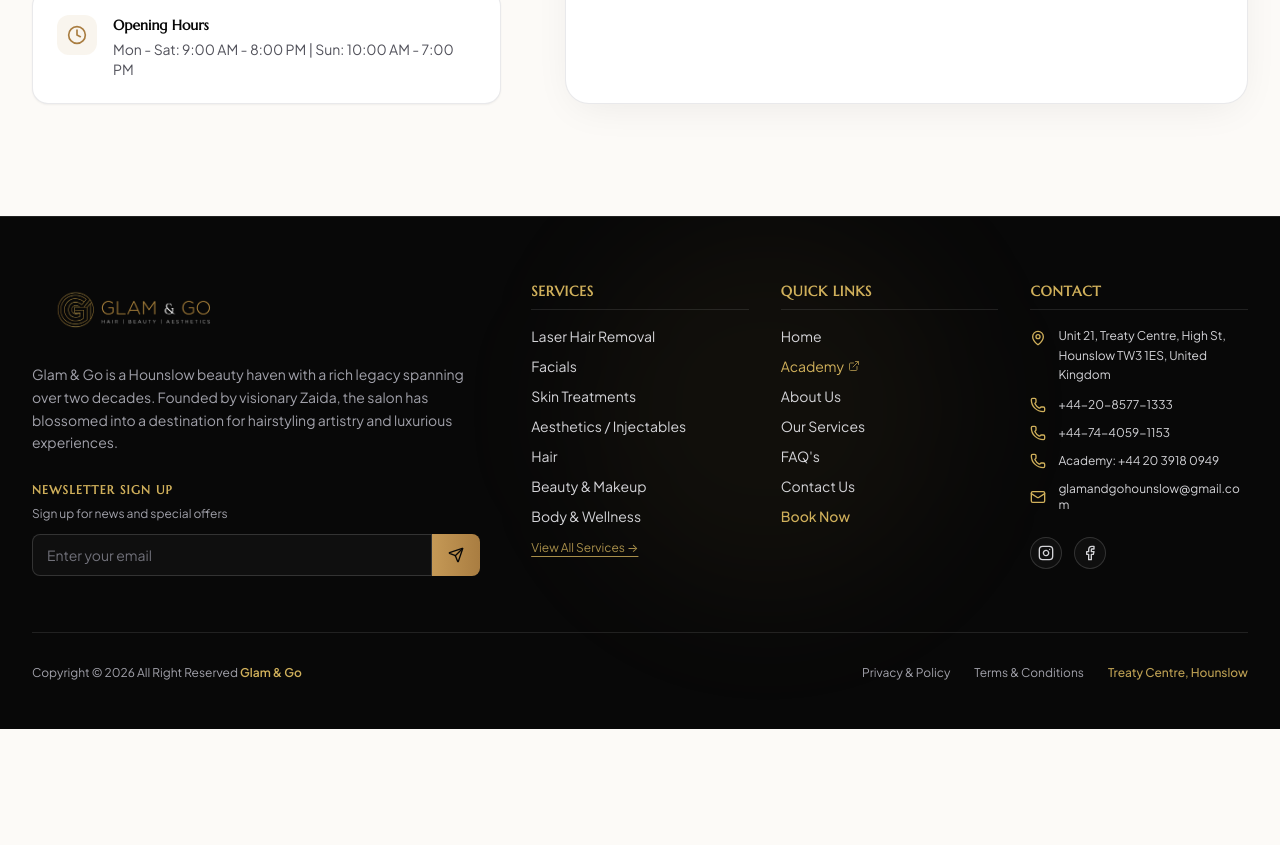
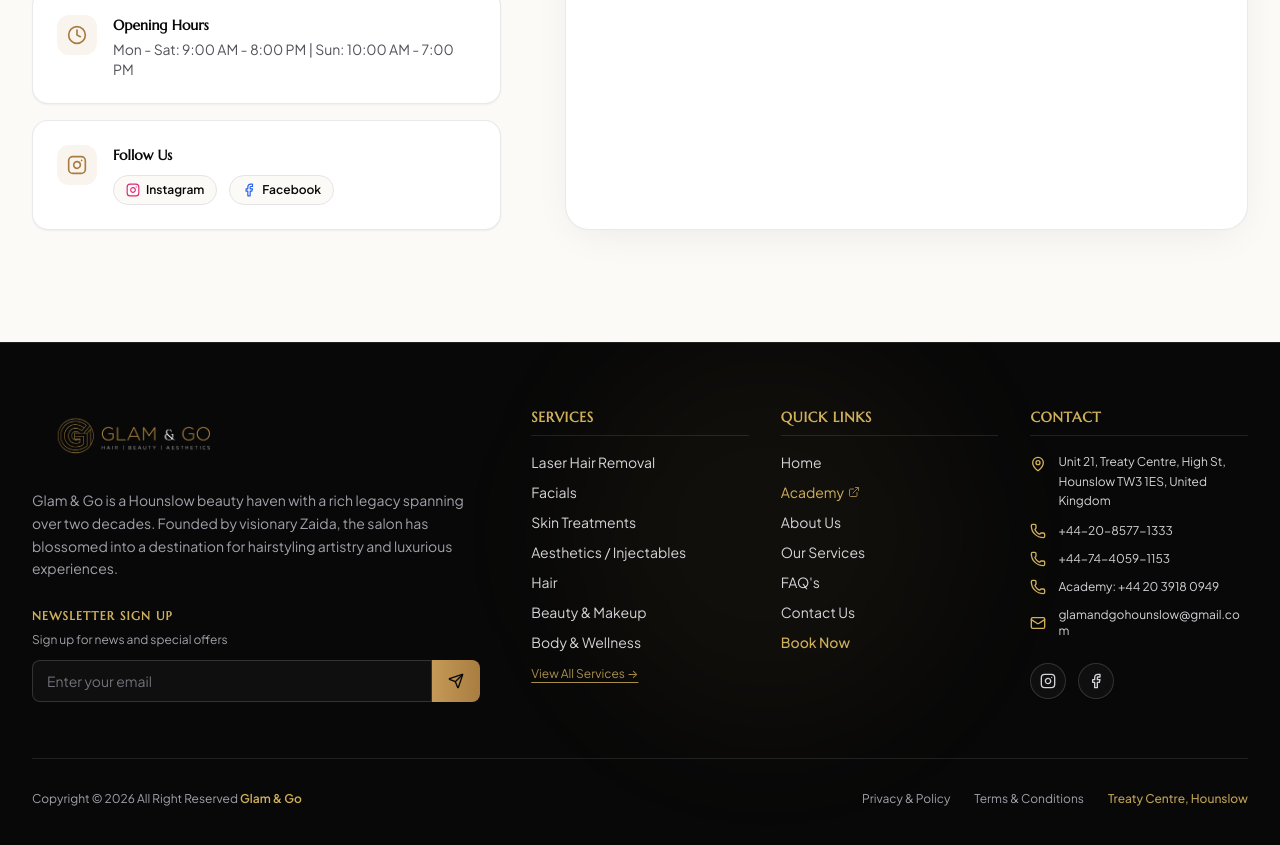
Before and after one commit to Arnav-Sharma437/Glam-Go-Salon, a Next.js app: page /contact in a window 1280 px wide. Shown: the part 1360-2205 px from the top of the page. Before the commit the page ends 2089 px from the top, so only its background shows below. Built offline with nearby package versions, Linux system fonts and the light colour scheme; a web font is replaced by a local one.

Commit message:
feat: attach official Instagram and Facebook links across Footer, Contact and siteContent

```diff
--- a/src/app/contact/page.tsx
+++ b/src/app/contact/page.tsx
@@ -13,6 +13,8 @@
   MessageCircle,
   Navigation,
   Calendar,
+  Instagram,
+  Facebook,
 } from "lucide-react";
 import { SITE_INFO, BOOKING_LINKS } from "@/data/siteContent";
 
@@ -231,6 +233,36 @@
                     </p>
                   </div>
                 </div>
+
+                {/* Social Media Card */}
+                <div className="p-6 bg-white rounded-2xl border border-zinc-200/80 shadow-sm flex items-start gap-4">
+                  <div className="w-10 h-10 rounded-xl bg-gold-500/10 text-gold-600 flex items-center justify-center flex-shrink-0">
+                    <Instagram className="w-5 h-5" />
+                  </div>
+                  <div className="space-y-2">
+                    <h3 className="text-sm font-semibold text-noir-950">Follow Us</h3>
+                    <div className="flex items-center gap-3 pt-0.5">
+                      <a
+                        href={SITE_INFO.instagramUrl}
+                        target="_blank"
+                        rel="noopener noreferrer"
+                        className="inline-flex items-center gap-1.5 px-3 py-1.5 rounded-full text-xs font-semibold bg-cream-50 text-noir-950 hover:bg-gold-500 hover:text-noir-950 border border-zinc-200 transition-colors"
+                      >
+                        <Instagram className="w-3.5 h-3.5 text-pink-600" />
+                        <span>Instagram</span>
+                      </a>
+                      <a
+                        href={SITE_INFO.facebookUrl}
+                        target="_blank"
+                        rel="noopener noreferrer"
+                        className="inline-flex items-center gap-1.5 px-3 py-1.5 rounded-full text-xs font-semibold bg-cream-50 text-noir-950 hover:bg-gold-500 hover:text-noir-950 border border-zinc-200 transition-colors"
+                      >
+                        <Facebook className="w-3.5 h-3.5 text-blue-600" />
+                        <span>Facebook</span>
+                      </a>
+                    </div>
+                  </div>
+                </div>
               </div>
             </div>
 
--- a/src/components/layout/Footer.tsx
+++ b/src/components/layout/Footer.tsx
@@ -246,20 +246,20 @@
             <div className="pt-2">
               <div className="flex items-center gap-3">
                 <a
-                  href="https://instagram.com"
+                  href={SITE_INFO.instagramUrl}
                   target="_blank"
                   rel="noopener noreferrer"
-                  aria-label="Instagram"
-                  className="w-8 h-8 rounded-full bg-noir-900 border border-white/15 flex items-center justify-center text-zinc-300 hover:text-gold-400 hover:border-gold-500 transition-all"
+                  aria-label="Instagram @glamandgolondon"
+                  className="w-9 h-9 rounded-full bg-noir-900 border border-white/15 flex items-center justify-center text-zinc-300 hover:text-gold-400 hover:border-gold-500 transition-all shadow-sm"
                 >
                   <Instagram className="w-4 h-4" />
                 </a>
                 <a
-                  href="https://facebook.com"
+                  href={SITE_INFO.facebookUrl}
                   target="_blank"
                   rel="noopener noreferrer"
-                  aria-label="Facebook"
-                  className="w-8 h-8 rounded-full bg-noir-900 border border-white/15 flex items-center justify-center text-zinc-300 hover:text-gold-400 hover:border-gold-500 transition-all"
+                  aria-label="Facebook @glamandgolondon"
+                  className="w-9 h-9 rounded-full bg-noir-900 border border-white/15 flex items-center justify-center text-zinc-300 hover:text-gold-400 hover:border-gold-500 transition-all shadow-sm"
                 >
                   <Facebook className="w-4 h-4" />
                 </a>
--- a/src/data/siteContent.ts
+++ b/src/data/siteContent.ts
@@ -67,6 +67,8 @@
   phoneAcademyClean: "+442039180949",
   whatsAppUrl: "https://wa.me/447440591153",
   email: "glamandgohounslow@gmail.com",
+  instagramUrl: "https://www.instagram.com/glamandgolondon",
+  facebookUrl: "https://www.facebook.com/glamandgolondon",
   openingHours: "Mon - Sat: 9:00 AM - 8:00 PM | Sun: 10:00 AM - 7:00 PM",
   hiringNotice: "We’re Hiring: Salon Manager — Join Glam & Go Beauty Salon Today",
   academyUrl: "https://glamandgoacademy.com/",
```
